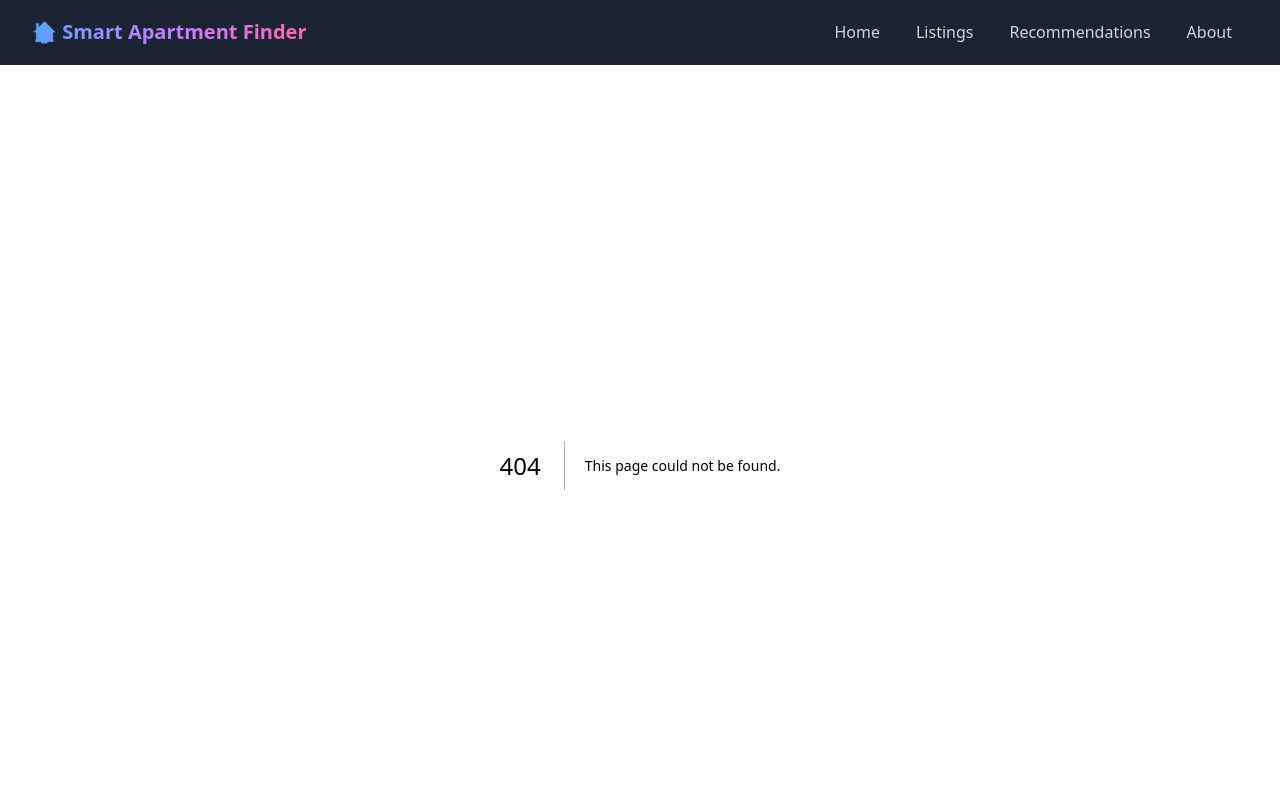
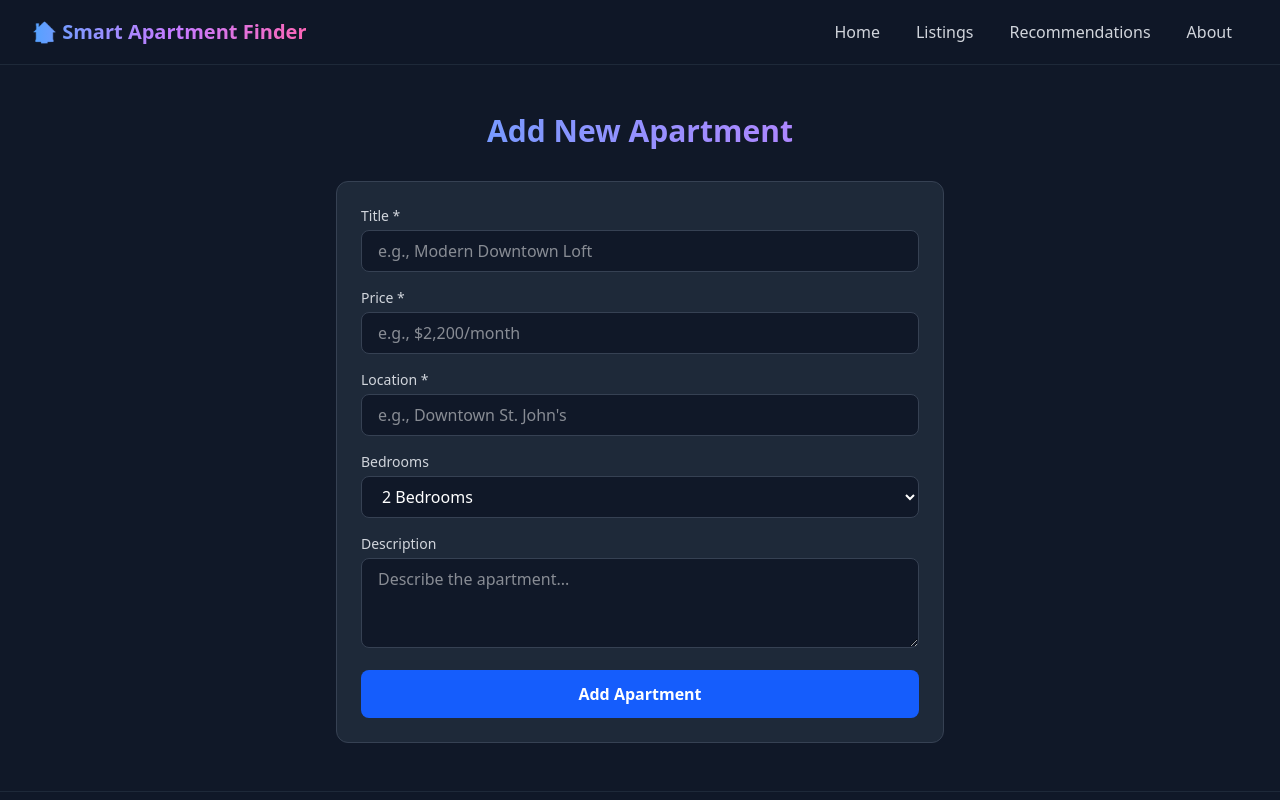
Before and after one commit to ayshadairi/smart-apartment-finder, a Next.js app: page /apartments/new in a window 1280 px wide. Before the commit this address had no page. Shown: the top 800 px of the page. Built offline with nearby package versions, Linux system fonts and the light colour scheme.

Commit message:
replace selected with defaultValue to fix React warning

```diff
--- a/app/api/apartments/new/page.js
+++ b/app/apartments/new/page.js
@@ -45,11 +45,12 @@
                     <label className="block text-sm font-medium text-gray-300 mb-1">Bedrooms</label>
                     <select
                         name="bedrooms"
+                        defaultValue="2"
                         className="w-full px-4 py-2 bg-gray-900 border border-gray-700 rounded-lg focus:outline-none focus:ring-2 focus:ring-blue-500 text-white"
                     >
                         <option value="0">Studio</option>
                         <option value="1">1 Bedroom</option>
-                        <option value="2" selected>2 Bedrooms</option>
+                        <option value="2">2 Bedrooms</option>
                         <option value="3">3 Bedrooms</option>
                         <option value="4">4+ Bedrooms</option>
                     </select>
```
Also changed, not shown: app/apartments/route.js (renamed from app/api/apartments/route.js).
